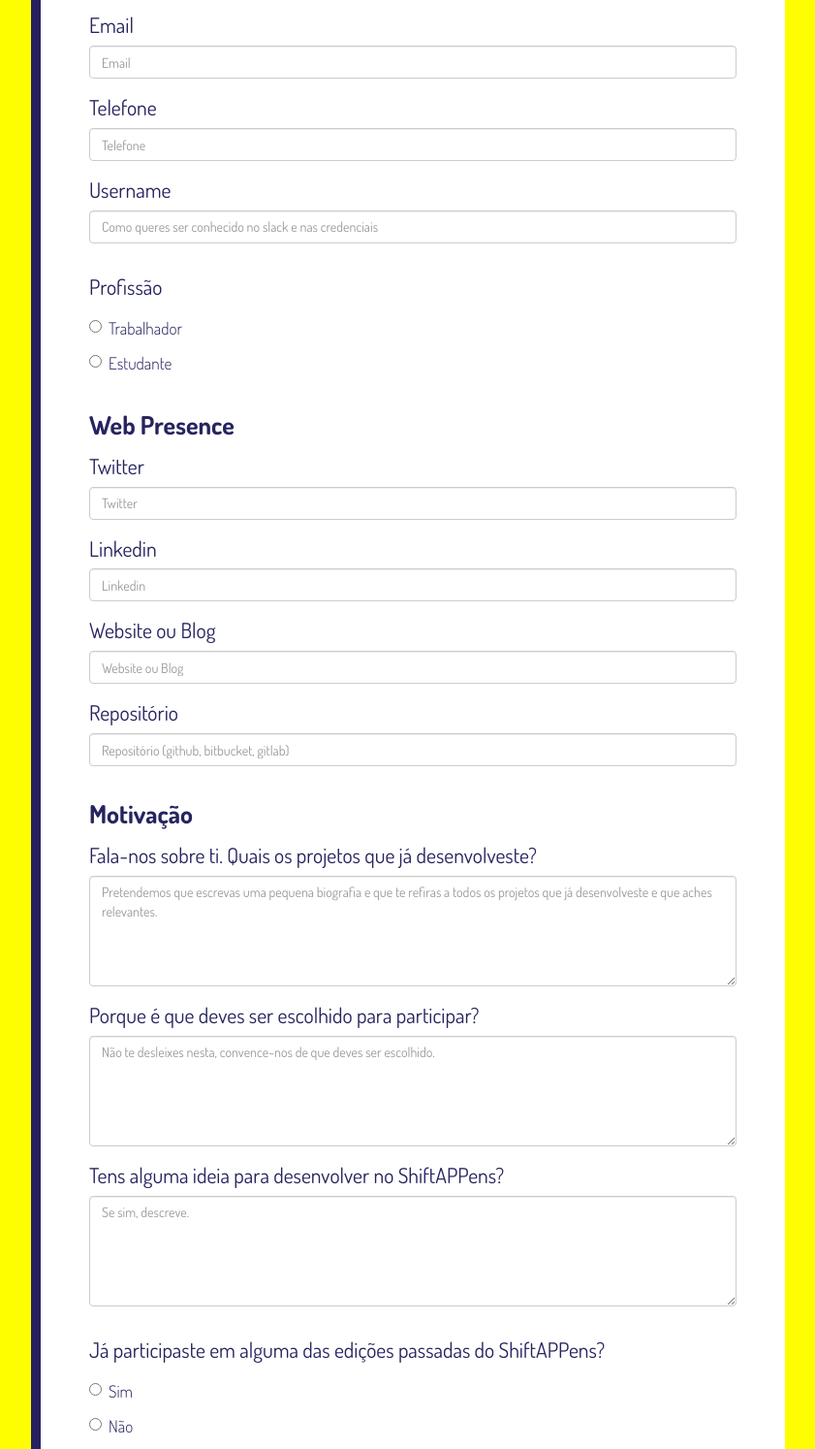
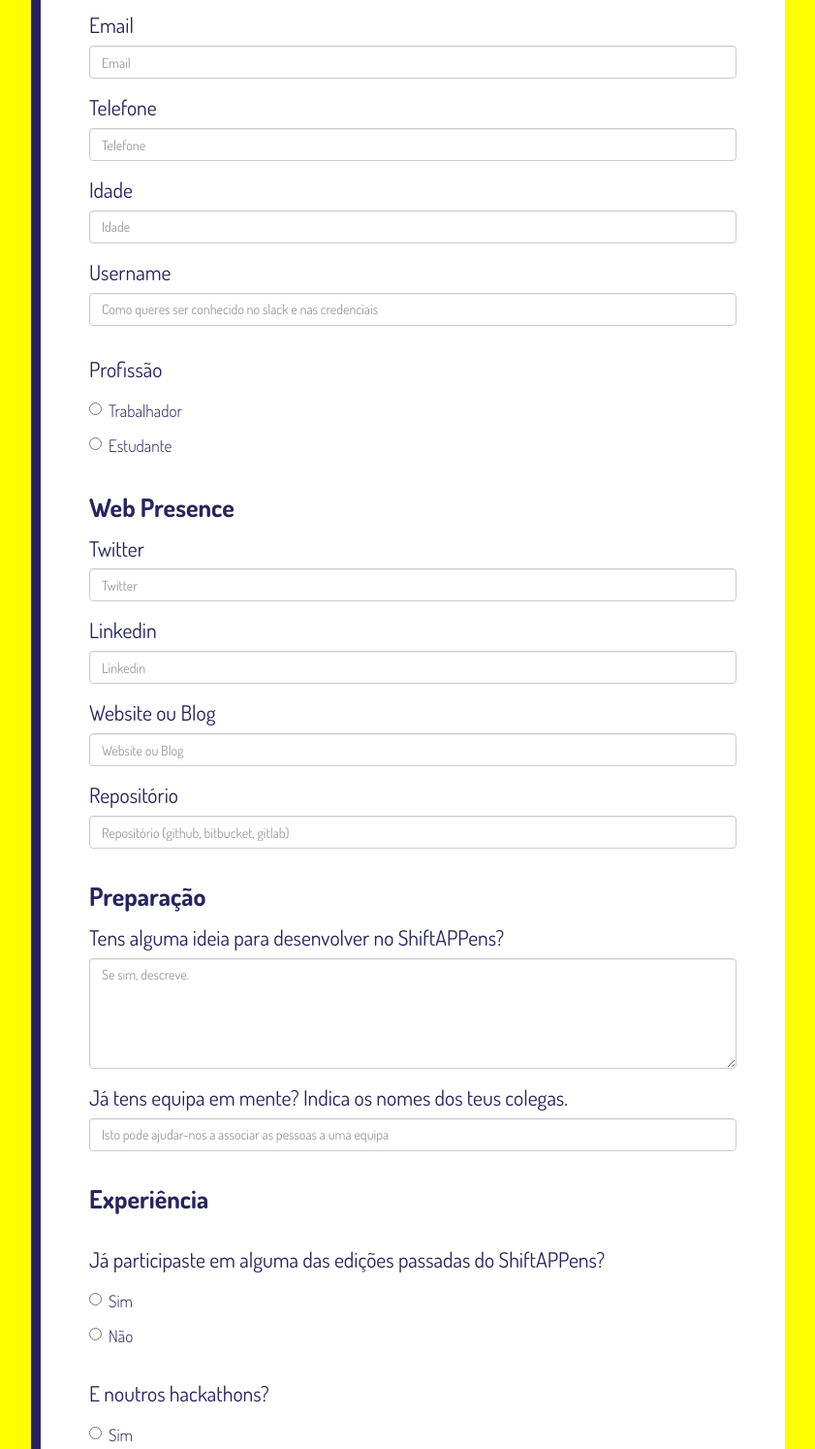
Before and after one commit to tomasfrancisco/shiftappens, a PHP site: page /shift-me-up.php in a window 1280 px wide. Shown: the part 292-1786 px from the top of the page at 97% size, without its empty margins (214-1055 px from the left). Run offline with PHP 8.4, Linux system fonts and the light colour scheme.

Commit message:
Changed form fields

```diff
--- a/index.html
+++ b/index.html
@@ -81,7 +81,7 @@
                                     De 19 a 21 de Fevereiro tu e a tua equipa vão ter a oportunidade de desenvolver uma APP num espaço rodeado de programadores e designers de todo o país. Depois de pouco sono e muito café chegará o momento de apresentar o trabalho desenvolvido a um júri e lutar pelo prémio.
                                 </p>
                                 <p>
-                                    Podes consultar todas as informações <a href="regulamento.pdf">aqui</a>.</p>
+                                    Podes consultar todas as informações <a href="regulamento.pdf" target="_blank">aqui</a>.</p>
                                 </p>
                             </div>
                             <div class="col-sm-12 col-md-5 col-md-offset-2">
--- a/shift-me-up.php
+++ b/shift-me-up.php
@@ -109,6 +109,10 @@
                             <input type="tel" name="phone" class="form-control" id="phoneInput" placeholder="Telefone" <?php if($edit){echo "value=\"".$entries['phone']."\"";} ?> required/>
                         </div>
                         <div class="form-group">
+                            <label for="ageInput" class="control-label">Idade</label>
+                            <input type="number" name="age" class="form-control" id="ageInput" placeholder="Idade" <?php if($edit){echo "value=\"".$entries['age']."\"";} ?> required/>
+                        </div>
+                        <div class="form-group">
                             <label for="userNameInput" class="control-label">Username</label>
                             <input type="text" name="username" class="form-control" id="userNameInput" placeholder="Como queres ser conhecido no slack e nas credenciais" <?php if($edit){echo "value=\"".$entries['username']."\"";} ?> required/>
                         </div>
@@ -155,20 +159,17 @@
                             <input type="url" class="form-control" name="repository" id="repositoryInput" placeholder="Repositório (github, bitbucket, gitlab)" <?php if($edit){echo "value=\"".$entries['repository']."\"";} ?>/>
                         </div>
 
-
-                        <p>Motivação</p>
-                        <div class="form-group">
-                            <label for="aboutInput" class="control-label">Fala-nos sobre ti. Quais os projetos que já desenvolveste?</label>
-                            <textarea name="about" class="form-control" id="aboutInput" rows="5" placeholder="Pretendemos que escrevas uma pequena biografia e que te refiras a todos os projetos que já desenvolveste e que aches relevantes." required><?php if($edit){echo $entries['about'];} ?></textarea>
-                        </div>
-                        <div class="form-group">
-                            <label for="whyInput" class="control-label">Porque é que deves ser escolhido para participar?</label>
-                            <textarea name="why" class="form-control" id="whyInput" rows="5" placeholder="Não te desleixes nesta, convence-nos de que deves ser escolhido." required><?php if($edit){echo $entries['why'];} ?></textarea>
-                        </div>
+                        <p>Preparação</p>
                         <div class="form-group">
                             <label for="ideaInput" class="control-label">Tens alguma ideia para desenvolver no ShiftAPPens?</label>
                             <textarea name="idea" class="form-control" id="ideaInput" rows="5" placeholder="Se sim, descreve." required><?php if($edit){echo $entries['idea'];} ?></textarea>
                         </div>
+                        <div class="form-group">
+                            <label for="teamInput" class="control-label">Já tens equipa em mente? Indica os nomes dos teus colegas.</label>
+                            <input type="text" name="team" class="form-control" id="teamInput" placeholder="Isto pode ajudar-nos a associar as pessoas a uma equipa" <?php if($edit){echo "value=\"".$entries['team']."\"";} ?>/>
+                        </div>
+
+                        <p>Experiência</p>
                         <div class="form-group radio-group">
                             <p>Já participaste em alguma das edições passadas do ShiftAPPens?</p>
                             <div class="radio">
@@ -198,10 +199,6 @@
                                     Não
                                 </label>
                             </div>
-                        </div>
-                        <div class="form-group">
-                            <label for="teamInput" class="control-label">Já tens equipa em mente? Indica os nomes dos teus colegas.</label>
-                            <input type="text" name="team" class="form-control" id="teamInput" placeholder="Isto pode ajudar-nos a associar as pessoas a uma equipa" <?php if($edit){echo "value=\"".$entries['team']."\"";} ?>/>
                         </div>
                         <div class="row">
                             <div class="col-sm-12 col-md-6">
@@ -388,6 +385,17 @@
 
                             </div>
                         </div>
+
+                        <p>Agora convence-nos</p>
+                        <div class="form-group">
+                            <label for="aboutInput" class="control-label">Fala-nos sobre ti. Quais os projetos que já desenvolveste?</label>
+                            <textarea name="about" class="form-control" id="aboutInput" rows="5" placeholder="Pretendemos que escrevas uma pequena biografia e que te refiras a todos os projetos que já desenvolveste e que aches relevantes." required><?php if($edit){echo $entries['about'];} ?></textarea>
+                        </div>
+                        <div class="form-group">
+                            <label for="whyInput" class="control-label">Porque é que deves ser escolhido para participar?</label>
+                            <textarea name="why" class="form-control" id="whyInput" rows="5" placeholder="Não te desleixes nesta, convence-nos de que deves ser escolhido." required><?php if($edit){echo $entries['why'];} ?></textarea>
+                        </div>
+
                         <input type="hidden" name="action" value="<?php if($edit){echo "edit";}else{echo "create";}?>"/>
                         <div class="form-group" id="submit">
                             <input class="button" type="submit" value="<?php if($edit){echo "Guardar alterações";}else{echo "Shift me up";}?>"/>
```
Also changed, not shown: handleSignin.php (+7 -5 lines), mysqlitedb.db (deleted).
